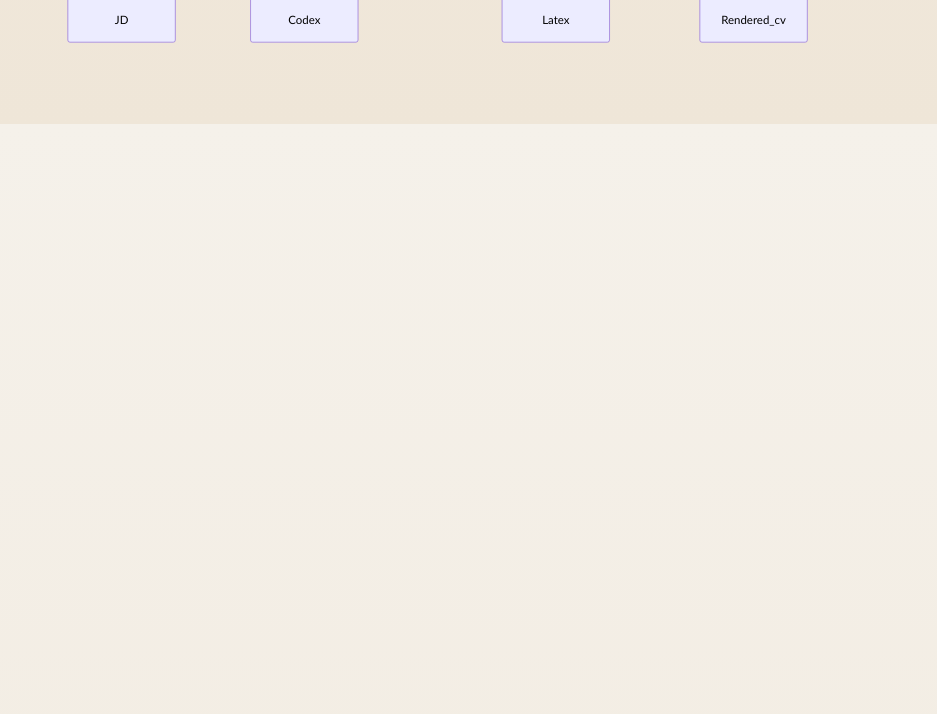
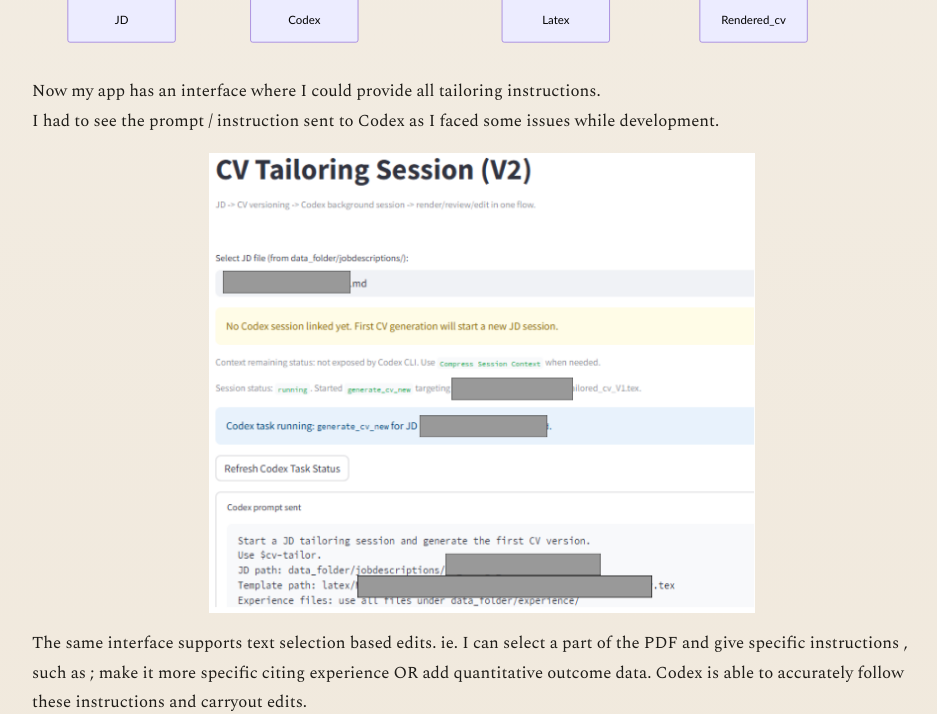
Before and after one commit to nilanka-weeraman/nilanka-weeraman.github.io, a Jekyll site: the page built from _posts/2026-03-01-using_codex_background.md, in a window 1280 px wide and 1400 px high, scrolled down 1760 px. Shown: the top 714 px of the window, without its empty margins (158-1095 px from the left). Built offline with Jekyll 4.4.1, drawn with Linux system fonts in a browser that asks for light colours; before the commit the page ends 1884 px from its top, so only the background shows below that; some of the changed text lies outside the part shown; grey boxes are pictures that could not be loaded.

Commit message:
new screenshots and final words

````diff
--- a/_posts/2026-03-01-using_codex_background.md
+++ b/_posts/2026-03-01-using_codex_background.md
@@ -50,3 +50,32 @@ sequenceDiagram
     Note right of Rendered_cv : modified - cv_v1.pdf
 
 ```
+
+Now my app has an interface where I could provide all tailoring instructions. <br>
+I had to see the prompt / instruction sent to Codex as I faced some issues while development.<br>
+
+<img class="post-image" style="--post-image-width: 546px; --post-image-max: 640px; max-width:100%; height:auto;"  src="{{ '/assets/images/unifiedapp-interface1.png' | relative_url }}" alt="unified interface" width="540" height="360" >
+
+The same interface supports text selection based edits. ie. I can select a part of the PDF and give specific instructions , such as ; make it more specific citing experience OR add quantitative outcome data. Codex is able to accurately follow these instructions and carryout edits. <br>
+
+<img class="post-image" style="--post-image-width: 546px; --post-image-max: 640px; max-width:100%; height:auto;"  src="{{ '/assets/images/unifiedapp-interface-instructionbased-editinput1.png' | relative_url }}" alt="custom instruction input" width="540" height="360" >
+
+The underlying prompt structure is ; <br>
+
+```markdown
+carry out modifications to latex/[ cv file being reviewed ].tex. Edit instructions are ; [ Include additional sections covering
+(1) Publications
+(2) Other related intiatives ]
+JD context path: data_folder/jobdescriptions/[ JD of the position ].md
+Apply edits directly to the target file only.
+Preserve factual accuracy and stable LaTeX structure.
+If no selected text is provided and the instruction is ambiguous (for example: 'this section' / 'move this'), do not modify files. Ask for explicit target text.
+```
+
+I find that text search employed by the Codex is very accurate. Under the hood it only uses regular expression based text search. The text is determined by the LLM / Agent with similar semantic meaning to the query. <br>
+
+This is a very interesting area and I'm going to compare how effective is this search against a vector DB based RAG. <br>
+
+So that's how I ended up creating a toy app, that I think has a big potential / add-on to a website like LikedIn or Seek to tailor CVs , coverletters based on candidate's project history. The differentiator would be how much control such interface give the candidate to customize overall structure, specific text sections. <br>
+
+This is relatively easy for you to try out with any coding agent in your PC. I will be releasing the git repo once I clean it up a bit. <br>
````
Also changed, not shown: assets/images/unifiedapp-interface-instructionbased-editinput.png (added), assets/images/unifiedapp-interface1.png (added).
